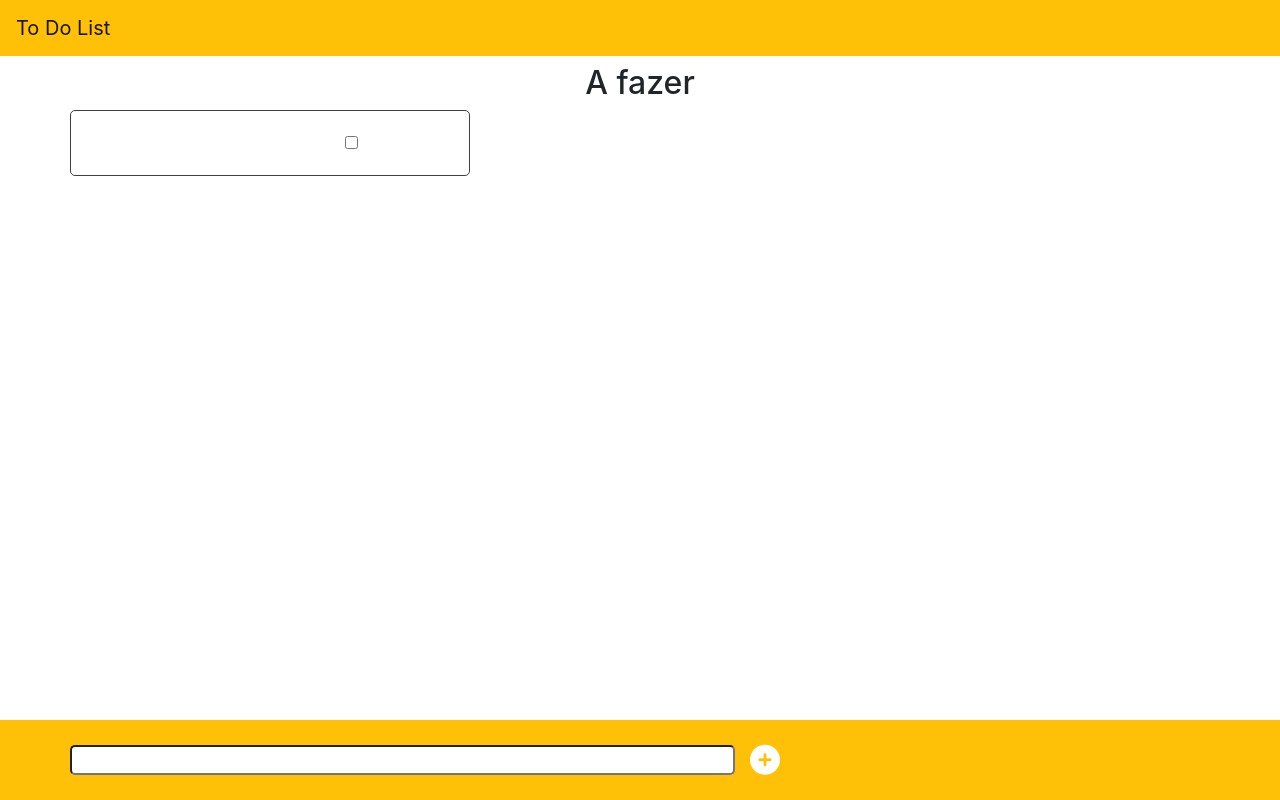
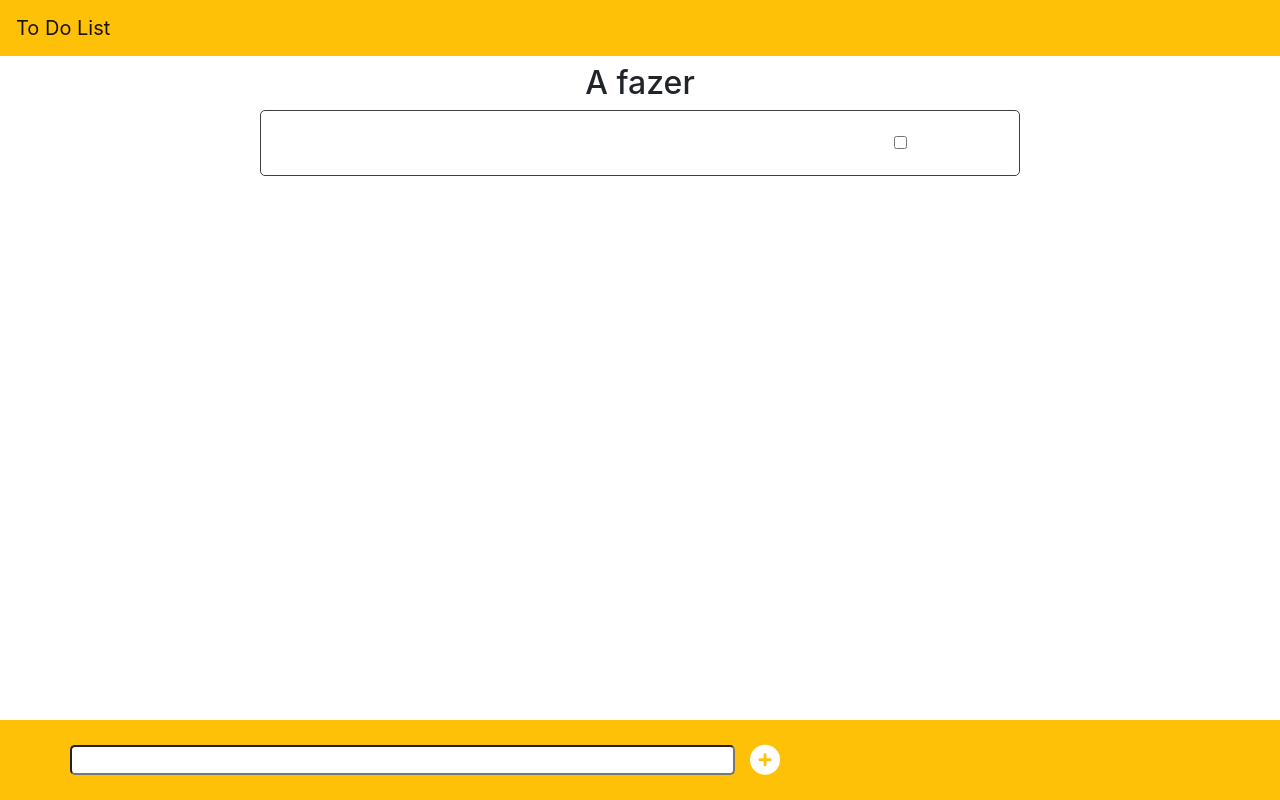
Before and after one commit to sousa-marta/to-do-list, a plain HTML site: page index.html in a window 1280 px wide. Both pictures are taken after a click on the icon 765 px from the left and 759 px from the top of the page. Drawn offline with nearby package versions, Linux system fonts and the light colour scheme.

Commit message:
colocando um item da lista abaixo do outro

```diff
--- a/css/style.css
+++ b/css/style.css
@@ -4,7 +4,12 @@
   border-radius: 5px;
   padding: 20px;
   display:flex;
+  align-items: center;
   min-width: 400px;
+}
+
+#board {
+  justify-content: center;
 }
 
 /* Estilizando barra para adicionar nova tarefa */
@@ -16,6 +21,7 @@ footer {
   display:flex;
   align-items: center;
 }
+
 
 #novaTarefa {
   padding-left: 0;
--- a/js/script.js
+++ b/js/script.js
@@ -32,14 +32,14 @@ function mostrarNaTela(listaTarefas){
 
 function gerarTarefa(valorDigitado){
   let tarefa = document.createElement('div')
-  tarefa.setAttribute('class', 'tarefa')
+  tarefa.setAttribute('class', 'tarefa col-xs-11 col-md-8')
 
   let titulo = document.createElement('div')
-  titulo.setAttribute('class', 'col-md-8 col-10')
+  titulo.setAttribute('class', 'col-xs-11 col-md-10')
   titulo.textContent = valorDigitado
 
   let buttonSpace = document.createElement('div')
-  buttonSpace.setAttribute('class', 'col-md-2')
+  buttonSpace.setAttribute('class', 'col-xs-1 col-md-2')
 
   let checkbox = document.createElement('input')
   checkbox.setAttribute('type', 'checkbox')
```
